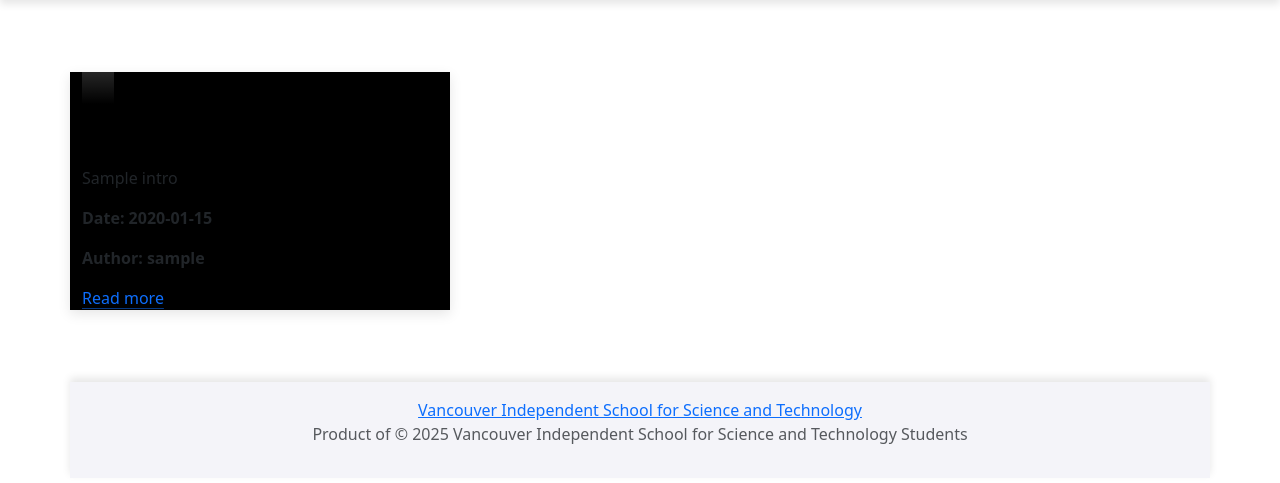
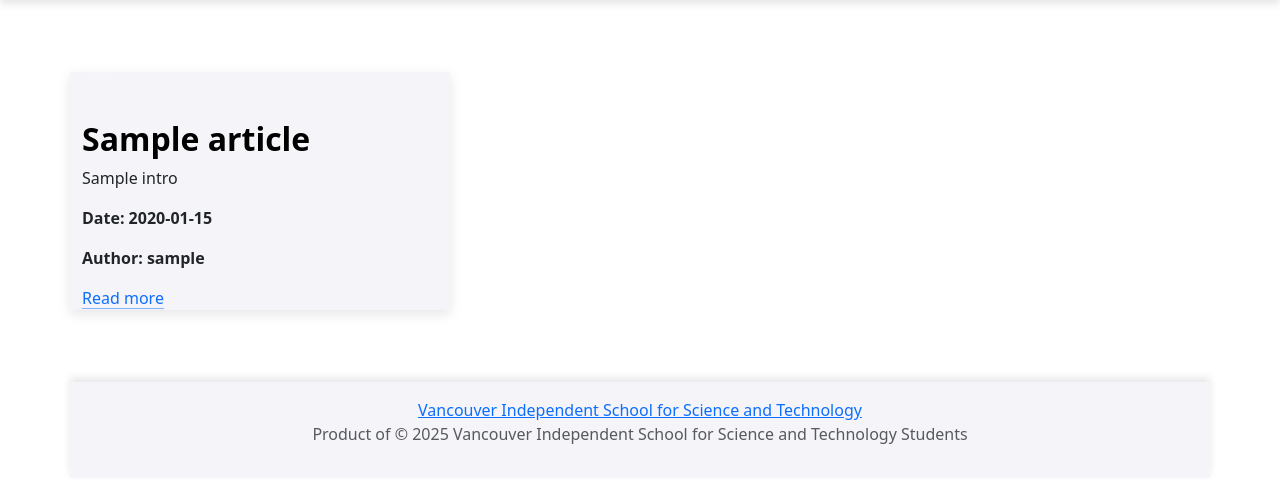
Before and after one commit to n3oxzz/blogCS, a Flask app: page /posts in a window 1280 px wide. Shown: the part 73-556 px from the top of the page. Run offline with Flask 3, Linux system fonts and the light colour scheme; a database or web service that is not in the repository returns one stand-in record (values such as "Sample title").

Commit message:
light gray

```diff
--- a/static/css/style.css
+++ b/static/css/style.css
@@ -48,7 +48,7 @@ footer {
 
 /* cards */
 .feature {
-    background-color: var(--black-color);
+    background-color: var(--light-grey);
     box-shadow: 0 4px 12px rgba(0, 0, 0, 0.1);
     transition: transform 0.3s ease;
 }
```
